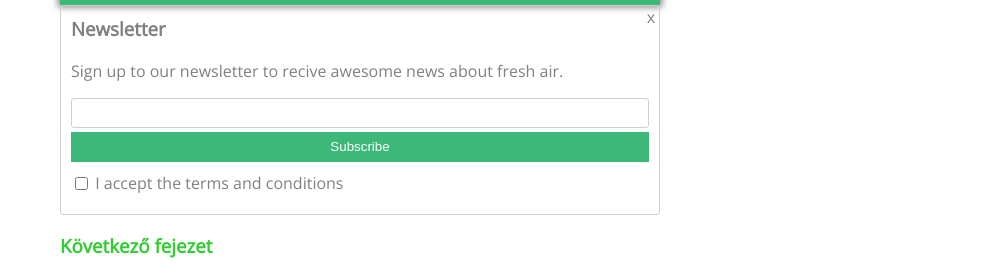
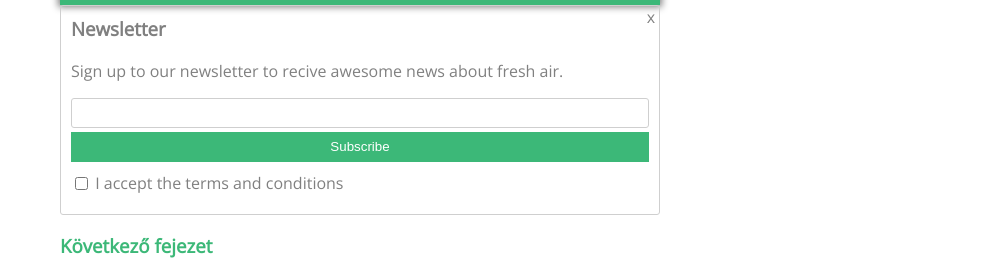
Before and after one commit to melinb/melinb.github.io, a plain HTML site: page index.html in a window 1280 px wide. Shown: the part 1247-1524 px from the top of the page, without its empty margins (280-1280 px from the left). Drawn offline with nearby package versions, Linux system fonts and the light colour scheme.

Commit message:
Update style.css

```diff
--- a/style.css
+++ b/style.css
@@ -105,5 +105,5 @@
   }
 
   #nextchapter {
-    color: limegreen;
+    color: #3cb878;
   }
```
